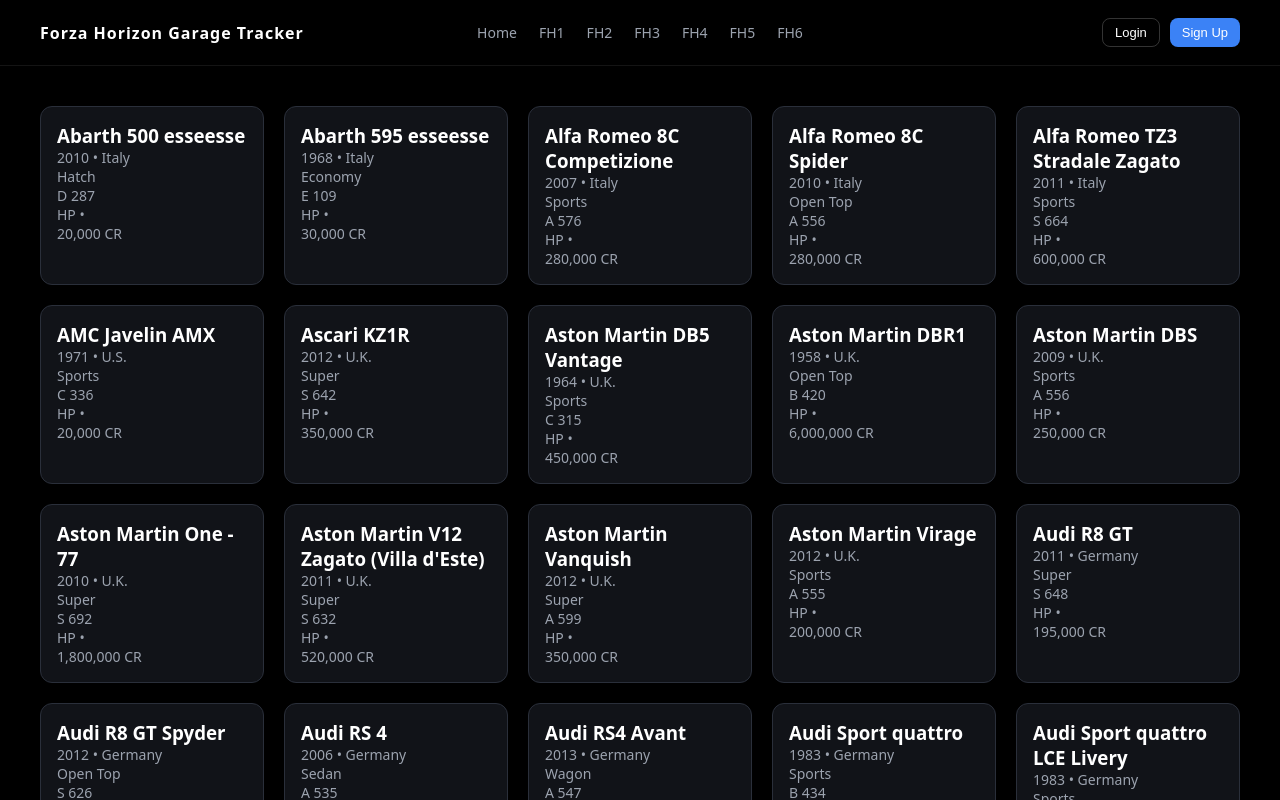
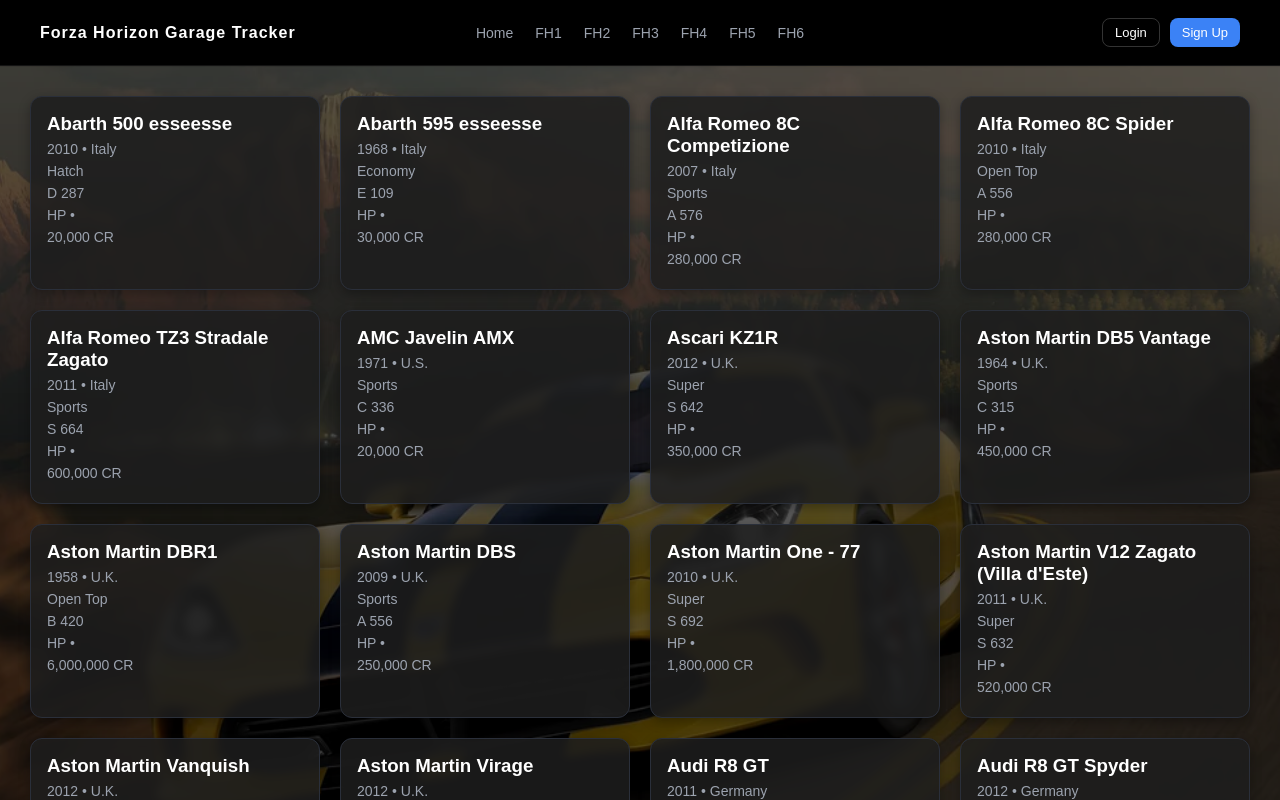
Before and after one commit to quintongillanders/game-collection-tracker, a React (Vite) app: page /fh1 in a window 1280 px wide. Shown: the top 800 px of the page. Built offline with nearby package versions, Linux system fonts and the light colour scheme.

Commit message:
Added Forza Horizon 1 Cover to background of the FH1 Page

```diff
--- a/src/pages/FH1.css
+++ b/src/pages/FH1.css
@@ -17,3 +17,46 @@
   transform: translateY(-5px);
   border-color: #3b82f6;
 }
+
+body {
+  margin: 0;
+  font-family: Arial, Helvetica, sans-serif;
+}
+
+.grid {
+  min-height: 100vh;
+  display: grid;
+  grid-template-columns: repeat(auto-fill, minmax(280px, 1fr));
+  gap: 20px;
+  padding: 30px;
+
+  background-image:
+    linear-gradient(rgba(0,0,0,0.65), rgba(0,0,0,0.65)),
+    url("/fh1cover.jpg");
+
+  background-size: cover;
+  background-position: center;
+  background-attachment: fixed;
+}
+
+.card {
+  background: rgba(30, 30, 30, 0.85);
+  backdrop-filter: blur(5px);
+  border-radius: 12px;
+  padding: 16px;
+  color: white;
+  box-shadow: 0 4px 12px rgba(0,0,0,0.3);
+  transition: transform 0.2s ease;
+}
+
+.card:hover {
+  transform: translateY(-4px);
+}
+
+.card h3 {
+  margin-top: 0;
+}
+
+.card p {
+  margin: 6px 0;
+}
```
Also changed, not shown: public/fh1cover.jpg (added).
